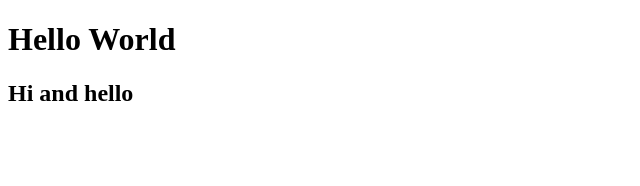
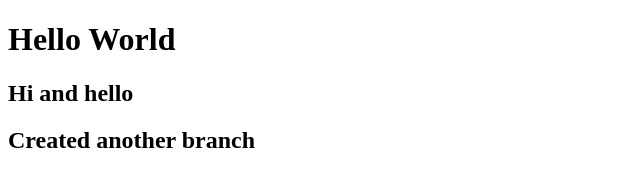
Before and after one commit to cjjulian16/index.html, a plain HTML site: page index.html in a window 1280 px wide. Shown: the whole page, without its empty margins (0-640 px from the left). Drawn offline with Linux system fonts and the light colour scheme.

Commit message:
created a branch

```diff
--- a/index.html
+++ b/index.html
@@ -9,5 +9,7 @@
 
 	<h1>Hello World</h1>
 	<h2>Hi and hello</h2>
+
+	<h2>Created another branch</h2>
 </body>
 </html>
```
